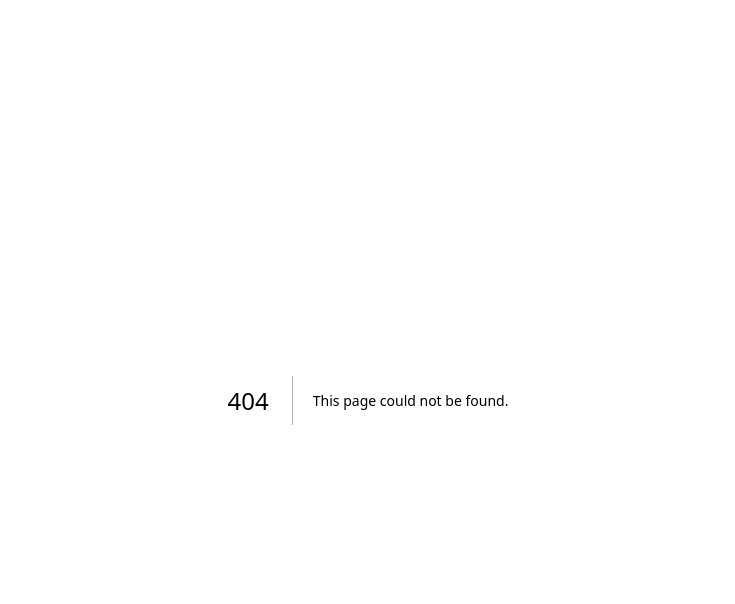
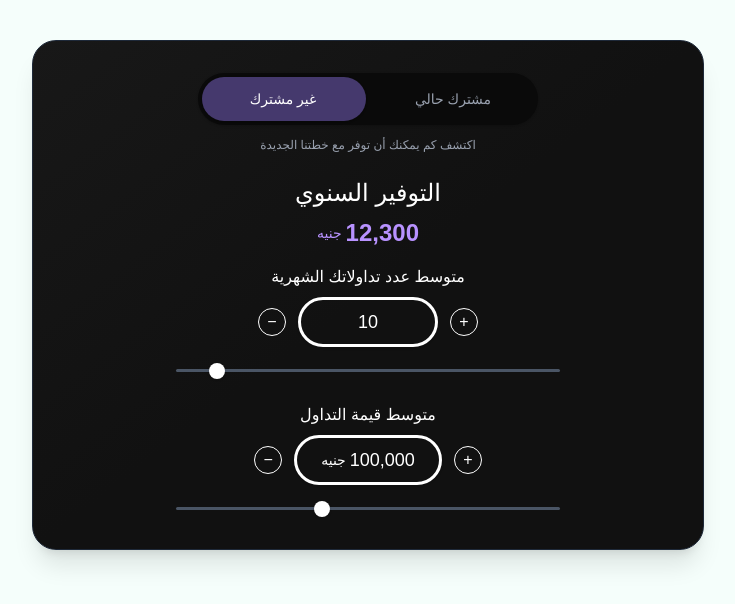
Before and after one commit to hishamjazzar/savings-widget-landing, a Next.js app: page /ar in a window 1280 px wide. Before the commit this address had no page. Shown: the top 604 px of the page, without its empty margins (272-1007 px from the left). Built offline with nearby package versions, Linux system fonts and the light colour scheme.

Commit message:
added Arabic translation hook

```diff
--- /dev/null
+++ b/app/ar/page.tsx
@@ -0,0 +1,9 @@
+import SavingsWidget from '../components/SavingsCalculator';
+
+export default function ArabicPage() {
+  return (
+    <div>
+      <SavingsWidget locale="ar" />
+    </div>
+  );
+}
--- a/app/components/SavingsCalculator.tsx
+++ b/app/components/SavingsCalculator.tsx
@@ -1,13 +1,19 @@
 'use client';
 import { useState, useEffect } from 'react';
+import { useTranslations, type Locale } from '../hooks/useTranslations';
 
 type SubscriptionType = 'none' | 'old';
 
-export default function SavingsWidget() {
+interface SavingsWidgetProps {
+  locale?: Locale;
+}
+
+export default function SavingsWidget({ locale = 'en' }: SavingsWidgetProps) {
   const [trades, setTrades] = useState(10); // monthly trades
   const [avgTradeValue, setAvgTradeValue] = useState(100000); // value per trade
   const [savings, setSavings] = useState<number | null>(null);
   const [subscriptionType, setSubscriptionType] = useState<SubscriptionType>('none');
+  const { t, isRTL } = useTranslations(locale);
 
   const yearlyMultiplier = 12;
   const feeRate = 0.001;
@@ -79,7 +85,7 @@ export default function SavingsWidget() {
   `;
 
   return (
-    <div className="w-full max-w-2xl mx-auto mt-10">
+    <div className={`w-full max-w-2xl mx-auto mt-10 ${isRTL ? 'rtl' : 'ltr'}`}>
       <div className="bg-gradient-to-br from-[#181818] via-[#111111] to-[#111111] rounded-3xl border border-gray-800 shadow-xl p-8">
         {/* Subscription Toggle */}
         <div className="flex flex-col items-center gap-3 mb-6">
@@ -91,28 +97,36 @@ export default function SavingsWidget() {
           >
             <span className={toggleButtonClass} />
             <span className={`${toggleTextClass} ${subscriptionType === 'none' ? 'text-white' : 'text-gray-400'}`}>
-              Non-Subscriber
+              {t.savings.toggleLabels.nonSubscriber}
             </span>
             <span className={`${toggleTextClass} ${subscriptionType === 'old' ? 'text-white' : 'text-gray-400'}`}>
-              Existing Subscriber
+              {t.savings.toggleLabels.existingSubscriber}
             </span>
           </button>
           <p className="text-gray-400 text-center text-xs font-normal max-w-sm">
             {subscriptionType === 'none'
-              ? "See how much you can save with our new plan"
-              : "Assumes you were paying 125 EGP/month (our old plan)"}
+              ? t.savings.nonSubscriberMessage
+              : t.savings.oldSubscriberMessage}
           </p>
         </div>
 
         {savings !== null && (
           <div className="text-center mb-4">
             <div className="text-2xl font-medium text-white mb-2" style={{ fontFamily: 'DM Sans, sans-serif' }}>
-              Annual Savings
+              {t.savings.annualSavings}
             </div>
             <div className="flex justify-center items-end">
-              <span className="text-2xl font-bold text-[#B892FF]" style={{ fontFamily: 'DM Sans, sans-serif' }}>
-                EGP {savings.toLocaleString()}
-              </span>
+              <div className="flex items-center gap-1">
+                {t.savings.currencyPosition === 'left' && (
+                  <span className="text-sm text-[#B892FF]">{t.savings.currency}</span>
+                )}
+                <span className="text-2xl font-bold text-[#B892FF]" style={{ fontFamily: 'DM Sans, sans-serif' }}>
+                  {savings.toLocaleString('en-US')}
+                </span>
+                {t.savings.currencyPosition === 'right' && (
+                  <span className="text-sm text-[#B892FF]">{t.savings.currency}</span>
+                )}
+              </div>
             </div>
           </div>
         )}
@@ -121,12 +135,12 @@ export default function SavingsWidget() {
           {/* Trades per month */}
           <div className="space-y-3 w-full max-w-md">
             <h3 className="text-base font-medium text-white text-center mb-2" style={{ fontFamily: 'DM Sans, sans-serif' }}>
-              Your average number of trades per month
+              {t.savings.tradesPerMonth}
             </h3>
             <div className="flex items-center justify-center gap-3 mb-2">
               <button className={buttonClass} onClick={() => setTrades(t => Math.max(1, t - 1))}>−</button>
               <div className={valueBox}>
-                {trades}
+                {trades.toLocaleString('en-US')}
               </div>
               <button className={buttonClass} onClick={() => setTrades(t => Math.min(100, t + 1))}>+</button>
             </div>
@@ -147,13 +161,20 @@ export default function SavingsWidget() {
           {/* Average trade value */}
           <div className="space-y-3 w-full max-w-md">
             <h3 className="text-base font-medium text-white text-center mb-2" style={{ fontFamily: 'DM Sans, sans-serif' }}>
-              Your average value per trade
+              {t.savings.valuePerTrade}
             </h3>
             <div className="flex items-center justify-center gap-3 mb-2">
               <button className={buttonClass} onClick={() => setAvgTradeValue(v => Math.max(10000, v - 10000))}>−</button>
               <div className={`${valueBox} relative`}>
-                {avgTradeValue.toLocaleString()}
-                <span className="text-sm ml-1 text-white">EGP</span>
+                <div className="flex items-center gap-1">
+                  {t.savings.currencyPosition === 'left' && (
+                    <span className="text-sm text-white">{t.savings.currency}</span>
+                  )}
+                  {avgTradeValue.toLocaleString('en-US')}
+                  {t.savings.currencyPosition === 'right' && (
+                    <span className="text-sm text-white">{t.savings.currency}</span>
+                  )}
+                </div>
               </div>
               <button className={buttonClass} onClick={() => setAvgTradeValue(v => Math.min(250000, v + 10000))}>+</button>
             </div>
--- /dev/null
+++ b/app/hooks/useTranslations.ts
@@ -0,0 +1,14 @@
+import { en } from '../translations/en';
+import { ar } from '../translations/ar';
+
+export type Locale = 'en' | 'ar';
+
+export const useTranslations = (locale: Locale = 'en') => {
+  const translations = locale === 'ar' ? ar : en;
+  const isRTL = locale === 'ar';
+
+  return {
+    t: translations,
+    isRTL
+  };
+};
--- a/app/page.tsx
+++ b/app/page.tsx
@@ -1,5 +1,9 @@
-import SavingsCalculator from '@/components/SavingsCalculator';
+import SavingsWidget from './components/SavingsCalculator';
 
-export default function WidgetPage() {
-  return <SavingsCalculator />;
+export default function HomePage() {
+  return (
+    <div>
+      <SavingsWidget locale="en" />
+    </div>
+  );
 }
--- /dev/null
+++ b/app/translations/ar.ts
@@ -0,0 +1,16 @@
+export const ar = {
+  savings: {
+    title: "التوفير",
+    annualSavings: "التوفير السنوي",
+    tradesPerMonth: "متوسط عدد تداولاتك الشهرية",
+    valuePerTrade: "متوسط قيمة التداول",
+    currency: "جنيه",
+    currencyPosition: "left",
+    nonSubscriberMessage: "اكتشف كم يمكنك أن توفر مع خطتنا الجديدة",
+    oldSubscriberMessage: "بافتراض أنك كنت تدفع 125 جنيه شهرياً (خطتنا القديمة)",
+    toggleLabels: {
+      nonSubscriber: "غير مشترك",
+      existingSubscriber: "مشترك حالي"
+    }
+  }
+};
--- /dev/null
+++ b/app/translations/en.ts
@@ -0,0 +1,16 @@
+export const en = {
+  savings: {
+    title: "Savings",
+    annualSavings: "Annual Savings",
+    tradesPerMonth: "Your average number of trades per month",
+    valuePerTrade: "Your average value per trade",
+    currency: "EGP",
+    currencyPosition: "right",
+    nonSubscriberMessage: "See how much you can save with our new plan",
+    oldSubscriberMessage: "Assumes you were paying 125 EGP/month (our old plan)",
+    toggleLabels: {
+      nonSubscriber: "Non-Subscriber",
+      existingSubscriber: "Existing Subscriber"
+    }
+  }
+};
```
